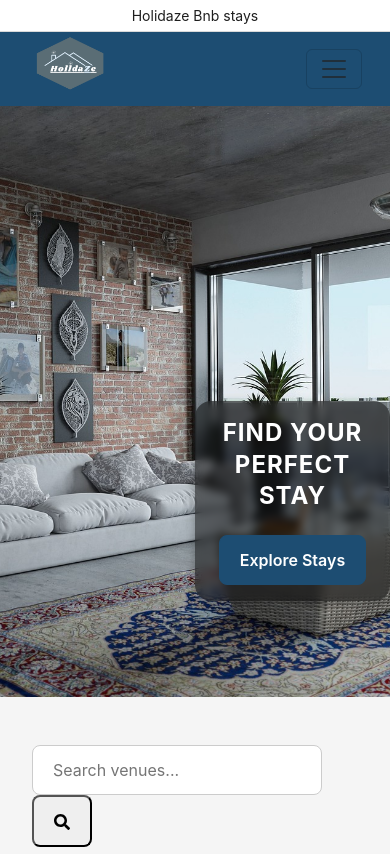
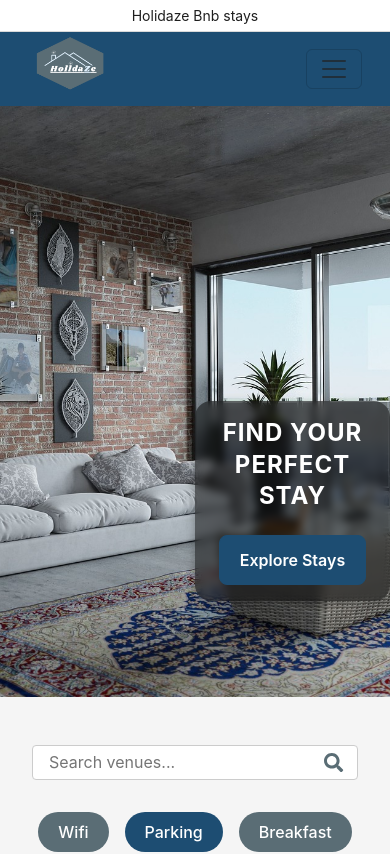
Before and after one commit to fantadiallo/HolidazeSemesterproject, a React (Vite) app: page / in a window 390 px wide. Shown: the top 854 px of the page. Built offline with nearby package versions, Linux system fonts and the light colour scheme; no server answers.

Commit message:
Style: Refine styles for VenueSection

```diff
--- a/src/components/VenueSection/VenueSection.module.scss
+++ b/src/components/VenueSection/VenueSection.module.scss
@@ -7,23 +7,45 @@
 
   .searchContainer {
     display: flex;
-    gap: 1rem;
-    max-width: 600px;
+    justify-content: center;
+    align-items: center;
+    width: 100%;
     margin: 0 auto 2rem;
 
-    input {
-      flex: 1;
-      padding: 0.75rem 1.25rem;
-      border: 1px solid #ccc;
-      border-radius: 8px;
-      font-size: 1rem;
-    }
+  }
 
-    button {
-      padding: 0.75rem 1.25rem;
-      border-radius: 8px;
-      font-weight: 500;
-    }
+  .inputWrapper {
+    position: relative;
+    width: 100%;
+    max-width: 400px;
+    margin: 0 auto;
+  }
+
+  .searchInput {
+    width: 100%;
+    padding-right: 2.5rem;
+    padding-left: 1rem;
+    height: 2.5rem;
+    border-radius: 4px;
+    border: 1px solid #ccc;
+  }
+
+  .searchButton {
+    position: absolute;
+    right: 0.5rem;
+    top: 50%;
+    transform: translateY(-50%);
+    background: none;
+    border: none;
+    color: $green-soft;
+    font-size: 1.2rem;
+    cursor: pointer;
+    padding: 0;
+    height: 2rem;
+    width: 2rem;
+    display: flex;
+    align-items: center;
+    justify-content: center;
   }
 
   .filters {
@@ -36,7 +58,7 @@
 
   .filterButton {
     padding: 0.5rem 1.25rem;
-    background-color: #e5e5e5;
+    background-color: white;
     border: none;
     border-radius: 50px;
     cursor: pointer;
@@ -53,6 +75,18 @@
     }
   }
 
+  .wifi,
+.breakfast {
+  background-color: $green-soft !important;
+  color: white !important;
+}
+
+.parking,
+.pets {
+  background-color: $blue-primary !important;
+  color: white !important;
+}
+
   .grid {
     display: grid;
     grid-template-columns: repeat(auto-fill, minmax(280px, 1fr));
@@ -60,8 +94,9 @@
   }
 
   .card {
-    background-color: white;
+    background-color: $green-soft;
     border-radius: 10px;
+    color: white;
     overflow: hidden;
     box-shadow: 0 4px 10px rgba(0, 0, 0, 0.06);
     transition: transform 0.3s ease;
@@ -79,12 +114,13 @@
     h5 {
       font-size: 1.1rem;
       margin: 1rem;
+      color: white;
     }
 
     p {
       margin: 0 1rem 0.5rem;
       font-size: 0.9rem;
-      color: #555;
+      color: white;
     }
 
     .btn {
@@ -92,3 +128,34 @@
       width: calc(100% - 2rem);
     }
   }
+
+  .scrollToTop {
+    position: fixed;
+    bottom: 2rem;
+    right: 2rem;
+    z-index: 1000;
+    padding: 0.75rem 1.25rem;
+    border-radius: 50%;
+    border: none;
+    background: $blue-primary;
+    color: white;
+    font-size: 1.5rem;
+    box-shadow: 0 2px 8px rgba(0,0,0,0.2);
+    cursor: pointer;
+    transition: background 0.2s;
+  }
+
+  .scrollToTop:hover {
+    background: $blue-primary;
+  }
+
+  @media (max-width: 600px) {
+    .inputWrapper {
+      max-width: 95vw;
+    }
+
+    .searchInput {
+      font-size: 1rem;
+      height: 2.2rem;
+    }
+  }
```
